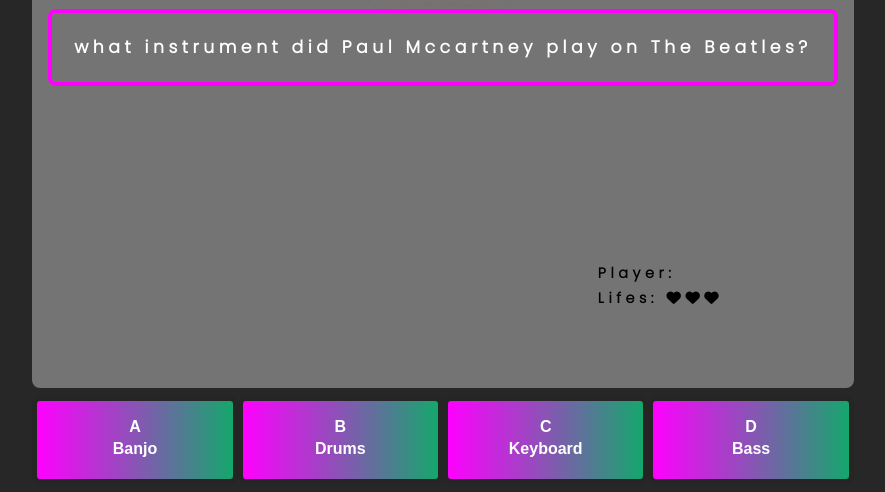
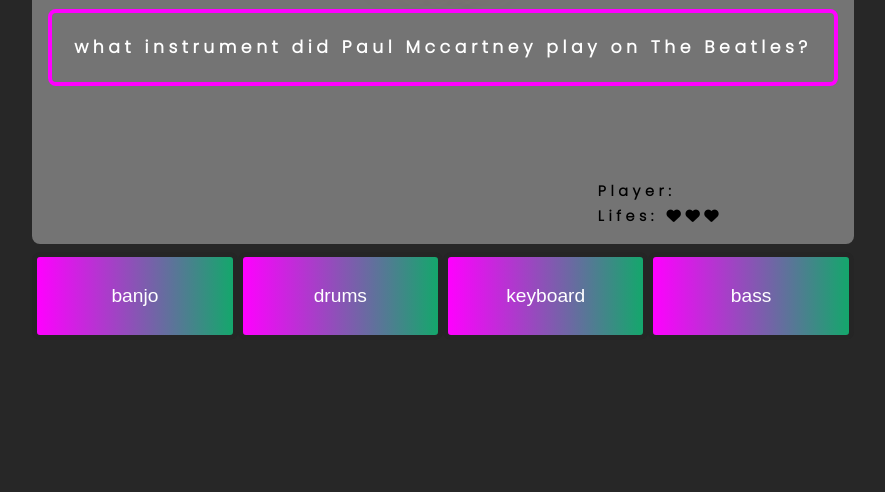
Before and after one commit to Dabronzo/brain-master-quiz, a plain HTML site: page index.html in a window 1280 px wide. Both pictures are taken after a click on the button "Play". Shown: the part 310-802 px from the top of the page, without its empty margins (197-1082 px from the left). Drawn offline with Linux system fonts and the light colour scheme; a web font is replaced by a local one.

Commit message:
tweaks for the style on js css and html

```diff
--- a/assets/css/style.css
+++ b/assets/css/style.css
@@ -163,7 +163,12 @@ body{
     height: 3rem;
 }
 #next{
-    margin-bottom: 0.2em;
+    margin-bottom: -0.8em;
+    float: right;
+    margin-right: -5rem;
+    position: absolute;
+    left: 9rem;
+    bottom: 1rem;
 }
 .tutorial-btn{
     color: #fff;
@@ -189,7 +194,7 @@ body{
     width: 11rem;
     position: absolute;
     right: 5rem;
-    bottom:1rem;
+    bottom: 1rem;
     color: black;
     letter-spacing: 1.2mm;
     font-weight: bolder;
@@ -225,14 +230,8 @@ body{
     border-color: #252525;
     border-radius: 8px;
     background-image: linear-gradient(to right, #ff00ff , #14a76c);
-}
-
-.info-answer-box::before{
-    content: attr(data-type);
-    font-size: 1.2em;
+    font-size: 120%;
     color: #fff;
-    text-transform: uppercase;
-    font-weight: 900;
 }
 
 .info-answer-box:hover{
@@ -243,8 +242,7 @@ body{
 .info-answer-box h4{
     margin-top: 0.2rem;
     margin-bottom: 0.2rem;
-    font-size: 120%;
-    color: #fff;
+
     text-transform: capitalize;
 }
 .info-answer-box p{
@@ -282,7 +280,7 @@ body{
     font-weight: 1000;
     color: #fff;
     max-height: 251px;
-    animation: displayAni 3s ease-in forwards;
+    animation: displayAni 1s ease-in forwards;
 
 }
 
@@ -310,3 +308,7 @@ body{
     font-size: 500%;
     color: #a0311b;
 }
+.red{
+    color: #a0311b;
+    font-size: 150%;
+}
--- a/assets/script/script.js
+++ b/assets/script/script.js
@@ -16,6 +16,7 @@ document.addEventListener("DOMContentLoaded", function(){
  */
 function startGame(){
     document.getElementById('player-status').classList.remove('hidden');
+    document.querySelector('.game-area').style.height = '40vh';
     var lives = 3;
     var counter = 0;
     var currentStage = document.querySelector('.selected');
@@ -68,7 +69,7 @@ function startGame(){
         button.addEventListener('click', function(){
             let playerAnswer = false;
             counter ++;
-            if(button.getAttribute('data-type') === questionsList[counter - 1].rightAnswer){
+            if(button.innerHTML === questionsList[counter - 1].rightAnswer){
                 console.log('Got it Right');
                 playerAnswer = true;
                 questionTransfer(counter, playerAnswer, questionsList);
@@ -142,6 +143,7 @@ function updatePlayerLives(lives){
  * check if the game have reached the end
  */
 function stageTransfer() {
+    document.getElementById('player-status').classList.remove('hidden');
     var currentStage = document.querySelector('.selected');
     var textArea = document.getElementById('enter-data');
     console.log(currentStage.getAttribute('data-type'));
@@ -228,11 +230,12 @@ function updateStageQuestions(){
 function questionTransfer(counter, playerAnswer, questionsList){
     document.querySelector('.multiple-choice').classList.add('hidden');
     var textArea = document.getElementById('enter-data');
-    textArea.style.width = '6em';
+    document.getElementById('player-status').classList.add('hidden');
     if (playerAnswer){
-        textArea.innerHTML = `<span id="right-check"><i class="far fa-check-circle"></i></span>`
+        textArea.style.width = '6em';
+        textArea.innerHTML = `<span id="right-check"><i class="far fa-check-circle"></i></span>`;
     } else{
-        textArea.innerHTML = `<span id="wrong-check"><i class="far fa-times-circle"></i></span>`;
+        textArea.innerHTML = `<span id="wrong-check"><i class="far fa-times-circle"></i></span><br><p id="quest-para">The right answer is <span class="red">${questionsList[counter - 1].rightAnswer}</span></p>`;
     }
 
     setTimeout(function(){
@@ -241,7 +244,8 @@ function questionTransfer(counter, playerAnswer, questionsList){
        } else{
            displayQuestion(questionsList, counter);
        }
-    }, 1000);
+    }, 2000);
+
 }
 
 /**
@@ -264,25 +268,28 @@ function displayQuestion(listQuestions, indx){
     var questParagraph = document.getElementById("quest-para");
     questParagraph.style.animation = "displayAni 1s ease-in forwards";
     for(let i=0;i < btnAnswers.length; i++){
-        btnAnswers[i].innerHTML = `<h4>${listQuestions[indx].answers[i]}</h4>`;
+        btnAnswers[i].innerHTML = `${listQuestions[indx].answers[i]}`;
+    }
+    if(document.getElementById('player-status').classList.contains('hidden')){
+        document.getElementById('player-status').classList.remove('hidden');
     }
 }
 
 function getQuestionByType (type){
     var questionArray = [];
     const allQuestions =[
-        {question: "what instrument did <strong>Paul Mccartney</strong> play on The Beatles?", type: "music", answers: ["bass", "keyboard", "drums", "banjo"], rightAnswer: "d" },
-        {question: "Which one of the following musicians used to be a <strong>teacher?</strong>", type: "music", answers: ["Michel Jackson", "Dave Grohl", "Sting", "Eminen"], rightAnswer: "b"},
-        {question: "Which country the band <strong>AC/DC</strong> is from?", type: "music", answers: ["USA", "England", "South Africa", "Australia"], rightAnswer: "a"},
-        {question: "How many oscars did the movie <strong>Titanic</strong> win", type: "movies", answers: ["21 Oscars", "11 Oscars", "14 Oscars", "9 Oscars"], rightAnswer: "c"},
-        {question: "Where were The Lord of the Rings movies filmed?", type: "movies", answers: ["Ireland", "Iceland", "New Zealand", "Australia"], rightAnswer: "b"},
-        {question: "what is the <strong>second</strong> rule of fight club", type: "movies", answers: ["don't talk about the fight club", "don't punch on the balls", "if is your 1st night you fight", "every fight is to death" ], rightAnswer: "d"},
-        {question: "What is the capital of Australia", type: "geography", answers: ["Sydney", "Viena", "Melbourne", "Canberra"], rightAnswer: "a"},
-        {question: "What river runs through Baghdad?", type: "geography", answers: ["Niko", "Tigris", "Jordam", "Euphrates"], rightAnswer: "c"},
-        {question: "In what country can you visit Machu Picchu?", type: "geography", answers: ["Chile", "Argentina", "Brazil", "Peru"], rightAnswer: "a"},
-        {question: "What is Joe Biden's middle name?", type: "final", answers: ["Steven", "Murray", "Robinette", "Williams"], rightAnswer: "b"},
-        {question: "How many letter tiles are there in a game of Scrabble?", type: "final", answers: ["100 tiles", "50 tiles", "150 tiles", "200 tiles"], rightAnswer: "d"},
-        {question: "What is the spiciest chilli in the world?", type: "final", answers: ["Thai Pepper", "Naga Jolokia", "Komodo Dragon", "Carolina Reaper"], rightAnswer: "a"}
+        {question: "what instrument did <strong>Paul Mccartney</strong> play on The Beatles?", type: "music", answers: ["bass", "keyboard", "drums", "banjo"], rightAnswer: "bass" },
+        {question: "Which one of the following musicians used to be a <strong>teacher?</strong>", type: "music", answers: ["Michel Jackson", "Dave Grohl", "Sting", "Eminen"], rightAnswer: "Sting"},
+        {question: "Which country the band <strong>AC/DC</strong> is from?", type: "music", answers: ["USA", "England", "South Africa", "Australia"], rightAnswer: "Australia"},
+        {question: "How many oscars did the movie <strong>Titanic</strong> win", type: "movies", answers: ["21 Oscars", "11 Oscars", "14 Oscars", "9 Oscars"], rightAnswer: "11 Oscars"},
+        {question: "Where were The Lord of the Rings movies filmed?", type: "movies", answers: ["Ireland", "Iceland", "New Zealand", "Australia"], rightAnswer: "New Zealand"},
+        {question: "what is the <strong>second</strong> rule of fight club", type: "movies", answers: ["don't talk about the fight club", "don't punch on the balls", "if is your 1st night you fight", "every fight is to death" ], rightAnswer: "don't talk about the fight club"},
+        {question: "What is the capital of Australia", type: "geography", answers: ["Sydney", "Viena", "Melbourne", "Canberra"], rightAnswer: "Canberra"},
+        {question: "What river runs through Baghdad?", type: "geography", answers: ["Niko", "Tigris", "Jordam", "Euphrates"], rightAnswer: "Tigris"},
+        {question: "In what country can you visit Machu Picchu?", type: "geography", answers: ["Chile", "Argentina", "Brazil", "Peru"], rightAnswer: "Peru"},
+        {question: "What is Joe Biden's middle name?", type: "final", answers: ["Steven", "Murray", "Robinette", "Williams"], rightAnswer: "Robinette"},
+        {question: "How many letter tiles are there in a game of Scrabble?", type: "final", answers: ["100 tiles", "50 tiles", "150 tiles", "200 tiles"], rightAnswer: "100 tiles"},
+        {question: "What is the spiciest chilli in the world?", type: "final", answers: ["Thai Pepper", "Naga Jolokia", "Komodo Dragon", "Carolina Reaper"], rightAnswer: "Carolina Reaper"}
     ];
 
     for (let question of allQuestions){
--- a/index.html
+++ b/index.html
@@ -52,22 +52,10 @@
 
     <!--Section where the buttons for multiple choice answers are displayed-->
     <section class="multiple-choice box hidden">
-        <button data-type="d" class="info-answer-box btn">
-            <h4>D</h4>
-            <p>the answer text for this one</p>
-        </button>
-        <button data-type="c" class="info-answer-box btn">
-            <h4>C</h4>
-            <p>the answer text for this one</p>
-        </button>
-        <button data-type="b" class="info-answer-box btn">
-            <h4>B</h4>
-            <p>the answer text for this one</p>
-        </button>
-        <button data-type="a" class="info-answer-box btn">
-            <h4>A</h4>
-            <p>the answer text for this one</p>
-        </button>
+        <button class="info-answer-box btn">the answer text for this one</button>
+        <button class="info-answer-box btn">the answer text for this one</button>
+        <button class="info-answer-box btn">the answer text for this one</button>
+        <button class="info-answer-box btn">the answer text for this one</button>
     </section>
 
 
```
